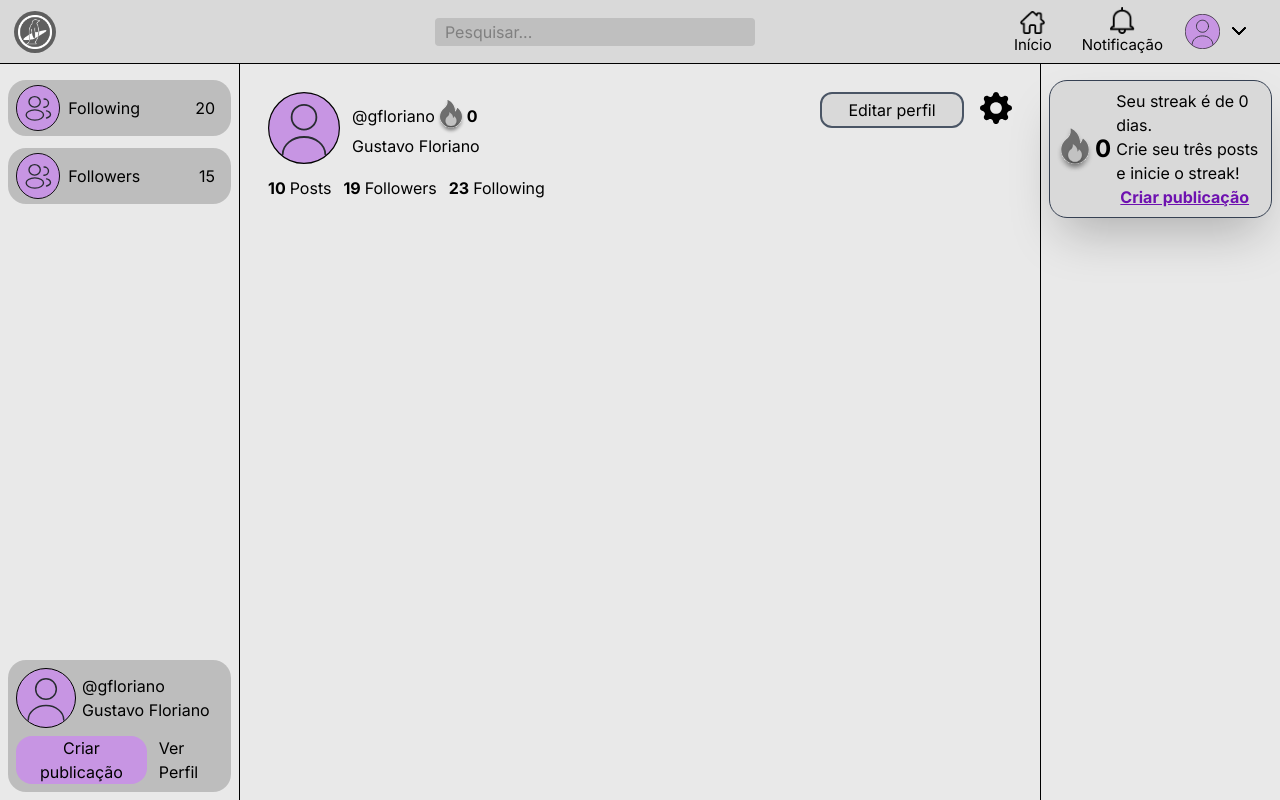
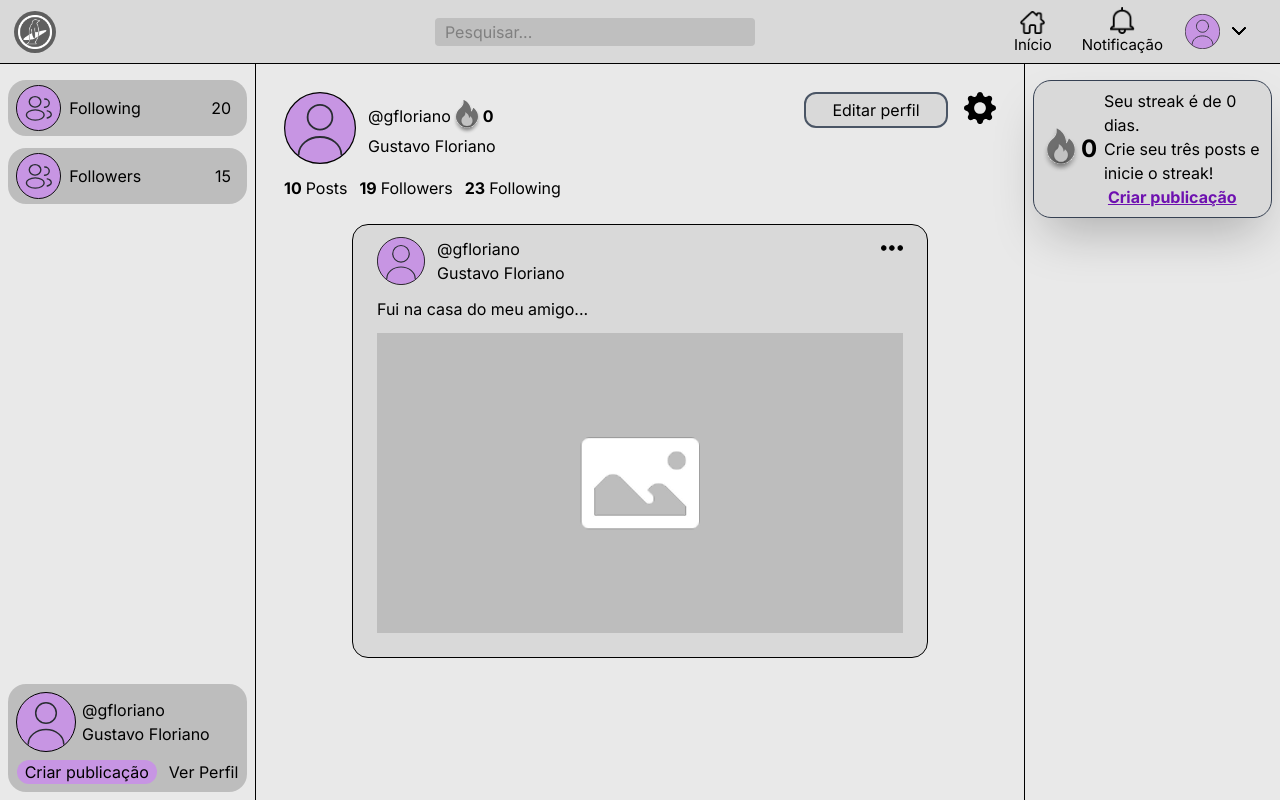
Before and after one commit to catolica-faculdade/pinguin-project, a React (Vite) app: page /profile in a window 1280 px wide. Built offline with nearby package versions, Linux system fonts and the light colour scheme.

Commit message:
feat: add post component in profile

```diff
--- a/src/Pages/Profile.jsx
+++ b/src/Pages/Profile.jsx
@@ -2,16 +2,18 @@ import React from 'react';
 import NavBar from '../components/NavBar';
 import LeftMenu from '../components/LeftMenu';
 import RightMenu from '../components/RightMenu';
+import Post from '../components/Post';
 
 function Profile() {
 
-    const username = '@gfloriano';
-    const userFullname = 'Gustavo Floriano';
-    const streak = 0;
-    const postsNumber = 10;
-    const followers = 19;
-    const following = 23;
-
+    const user = {
+        username: '@gfloriano',
+        userFullname: 'Gustavo Floriano',
+        streak: 0,
+        postsNumber: 10,
+        followers: 19,
+        following: 23
+    }
 
     return (
         // retorna no 'html' pela main aqui
@@ -19,7 +21,7 @@ function Profile() {
             <NavBar />
             <section className='flex bg-user-icon pt-[8vh] h-dvh'>
             <LeftMenu/>
-            <div className='w-full md:w-2/3 p-7'>
+            <div className='w-full md:w-3/5 p-7 flex flex-col gap-6'>
                 <div className='flex flex-col gap-3'>
                     <div className='flex justify-between'>
                         <div className='flex items-center gap-3'>
@@ -28,11 +30,11 @@ function Profile() {
                             </div>
                             <div className='flex flex-col justify-start'>
                                 <div className='flex items-center pr-8'>
-                                    <p>{username}</p>
+                                    <p>{user.username}</p>
                                     <img className='w-8' src='/src/assets/images/streak-0-days.svg'></img>
-                                    <p className='font-bold'>{streak}</p>
+                                    <p className='font-bold'>{user.streak}</p>
                                 </div>
-                                <p>{userFullname}</p>
+                                <p>{user.userFullname}</p>
                             </div>
                         </div>
                         <div className='flex gap-x-4 items-start'>
@@ -48,13 +50,13 @@ function Profile() {
                         </div>
                     </div>
                     <div className='flex gap-3'>
-                        <div className='flex gap-1'> <p className='font-bold'>{postsNumber}</p> <p>Posts</p> </div>
-                        <div className='flex gap-1'> <p className='font-bold'>{followers}</p> <p>Followers</p> </div>
-                        <div className='flex gap-1'> <p className='font-bold'>{following}</p> <p>Following</p> </div>
+                        <div className='flex gap-1'> <p className='font-bold'>{user.postsNumber}</p> <p>Posts</p> </div>
+                        <div className='flex gap-1'> <p className='font-bold'>{user.followers}</p> <p>Followers</p> </div>
+                        <div className='flex gap-1'> <p className='font-bold'>{user.following}</p> <p>Following</p> </div>
                     </div>
                 </div>
-                <div className='posts'>
-
+                <div className='posts flex justify-center'>
+                    <Post user={user}/>
                 </div>
             </div>
             <RightMenu/>
```
